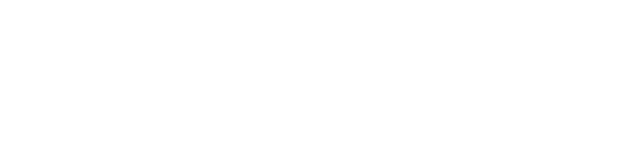
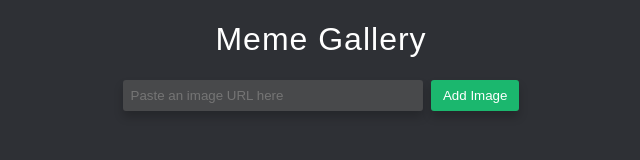
Before and after one commit to yunx2/meme-gallery, a plain HTML site: page index.html in a window 1280 px wide. Shown: the whole page, without its empty margins (319-959 px from the left). Drawn offline with Linux system fonts and the light colour scheme.

Commit message:
finish html and css

```diff
--- a/index.html
+++ b/index.html
@@ -7,6 +7,12 @@
     <link rel="stylesheet" href="styles.css" >
   </head>
   <body>
+    <header>
+      <h1>Meme Gallery</h1>
+      <input type="url" placeholder="Paste an image URL here">
+      <button>Add Image</button>
+    </header>
+    <main></main>
 
   </body>
 </html>
--- a/styles.css
+++ b/styles.css
@@ -0,0 +1,50 @@
+* {
+  box-sizing: border-box;
+}
+
+body {
+  margin: 0;
+  font-family: sans-serif;
+  background-color: #2e3035;
+}
+
+header {
+  text-align: center
+}
+
+h1 {
+  font-weight: 200;
+  letter-spacing: 1px;
+}
+
+input {
+  width: 300px;
+  padding: 0 8px;
+  margin-right: 4px;
+  background-color: #48494b;
+}
+
+button {
+  padding: 8px 12px;
+  background-color: #1bb76e;
+}
+
+button,
+input {
+  height: 31px;
+  border: none;
+  border-radius: 3px;
+  box-shadow: 0 6px 10px 0 rgba(0, 0, 0, 0.2);
+}
+
+input:focus,
+button:focus {
+  outline: none;
+}
+
+
+h1,
+input,
+button {
+  color: #ffffff;
+}
```
